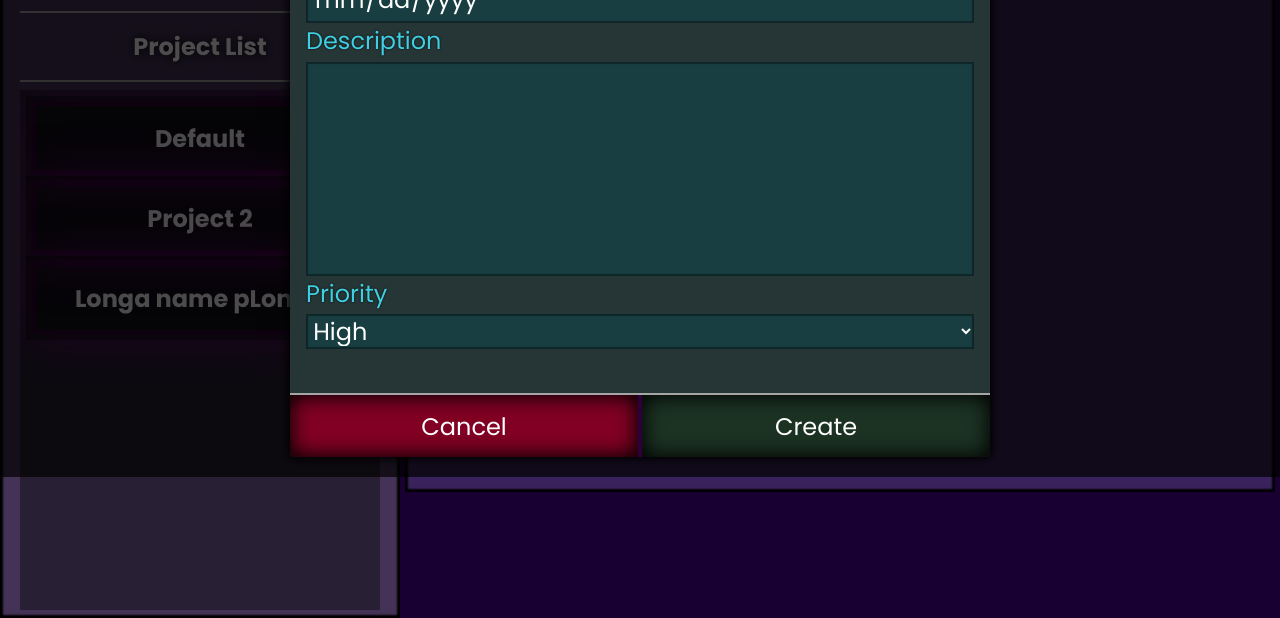
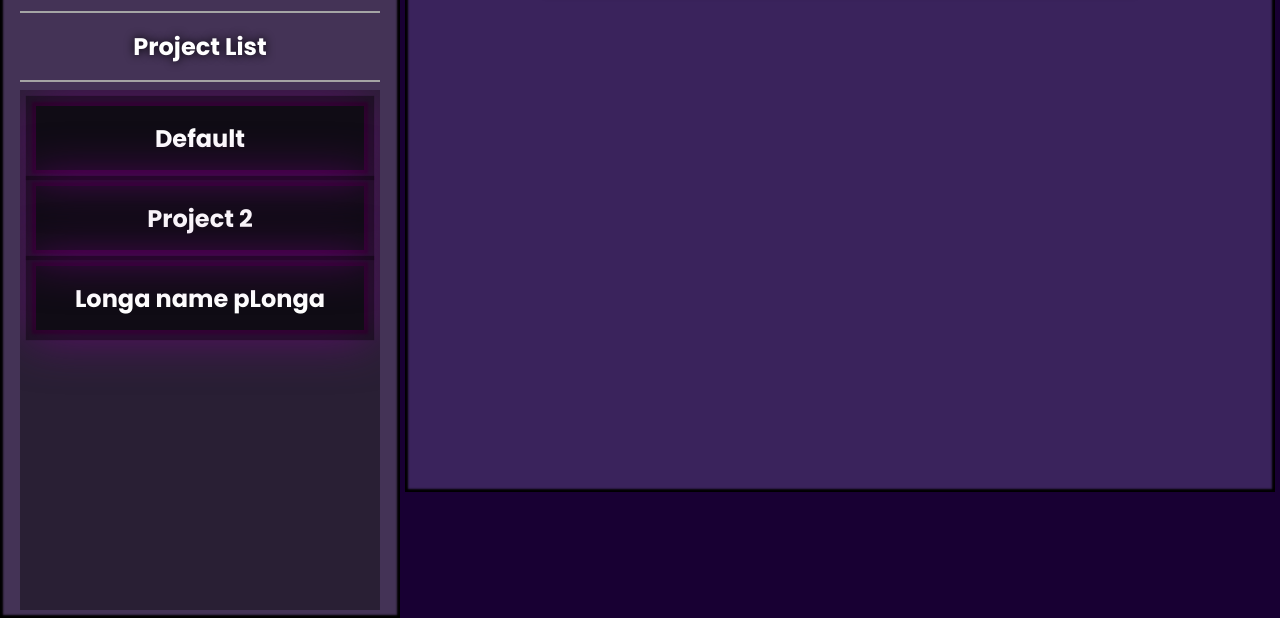
Before and after one commit to igorashs/todo-list, a website built with webpack: page dist/index.html in a window 1280 px wide. Shown: the part 323-941 px from the top of the page. Built offline with nearby package versions, Linux system fonts and the light colour scheme.

Commit message:
change class name

```diff
--- a/dist/index.html
+++ b/dist/index.html
@@ -129,7 +129,7 @@
     </div>
     <!-- -create todo item modal -->
     <!-- + edit todo item modal -->
-    <div class="modal-wrapper">
+    <div class="modal-wrapper display-none">
       <div class="edit-todo modal">
         <div class="modal-title"><h2>Edit ToDo</h2></div>
         <div class="modal-content">
@@ -148,7 +148,7 @@
         </div>
         <div class="modal-options">
           <button class="button cancel">Cancel</button>
-          <button class="button create">Create</button>
+          <button class="button edit">Edit</button>
         </div>
       </div>
     </div>
--- a/dist/styles/global-style.css
+++ b/dist/styles/global-style.css
@@ -399,10 +399,12 @@ body {
 .modal-options .cancel:hover {
   background-color: rgba(255, 0, 0, 0.7);
 }
-.modal-options .create {
+.modal-options .create,
+.modal-options .edit {
   background-color: rgba(0, 128, 0, 0.4);
 }
-.modal-options .create:hover {
+.modal-options .create:hover,
+.modal-options .edit:hover {
   background-color: rgba(0, 128, 0, 0.7);
 }
 
```
